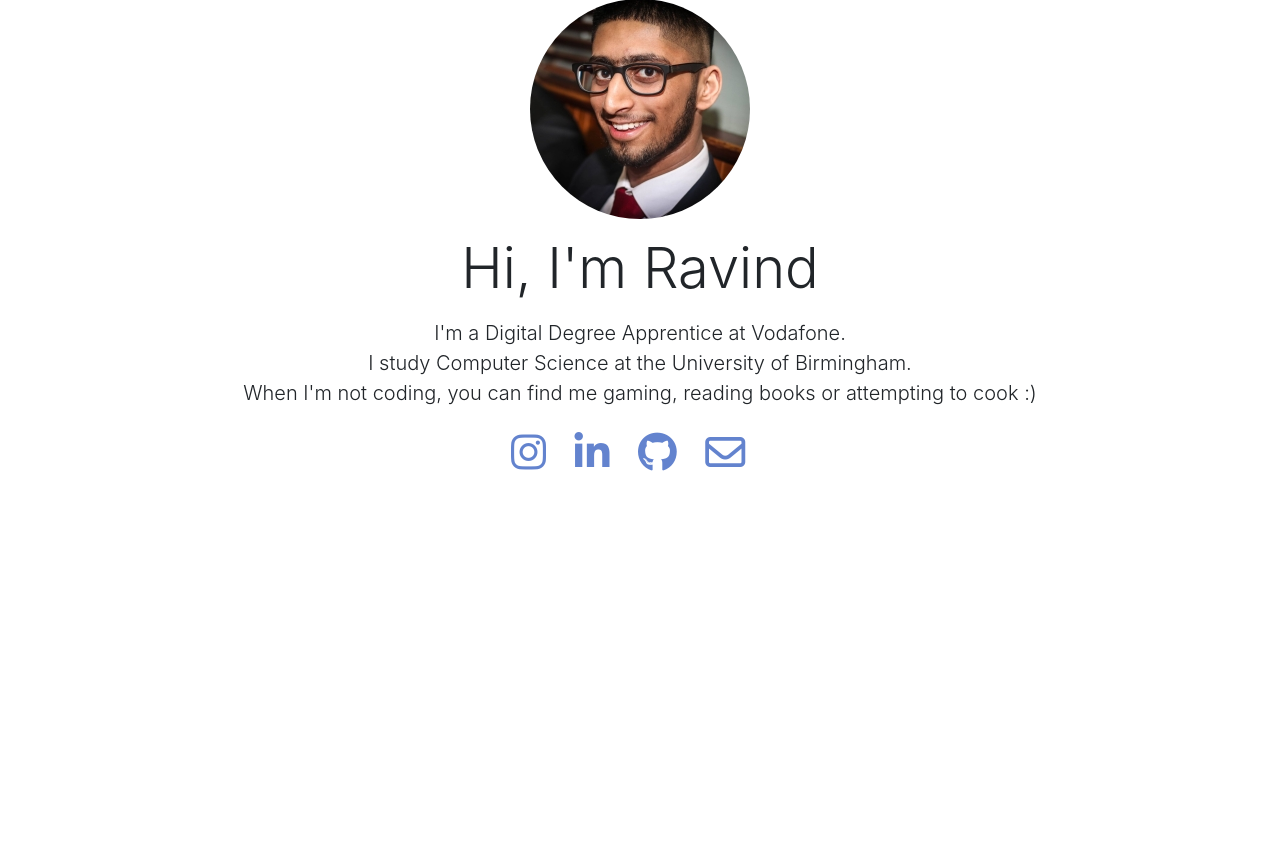
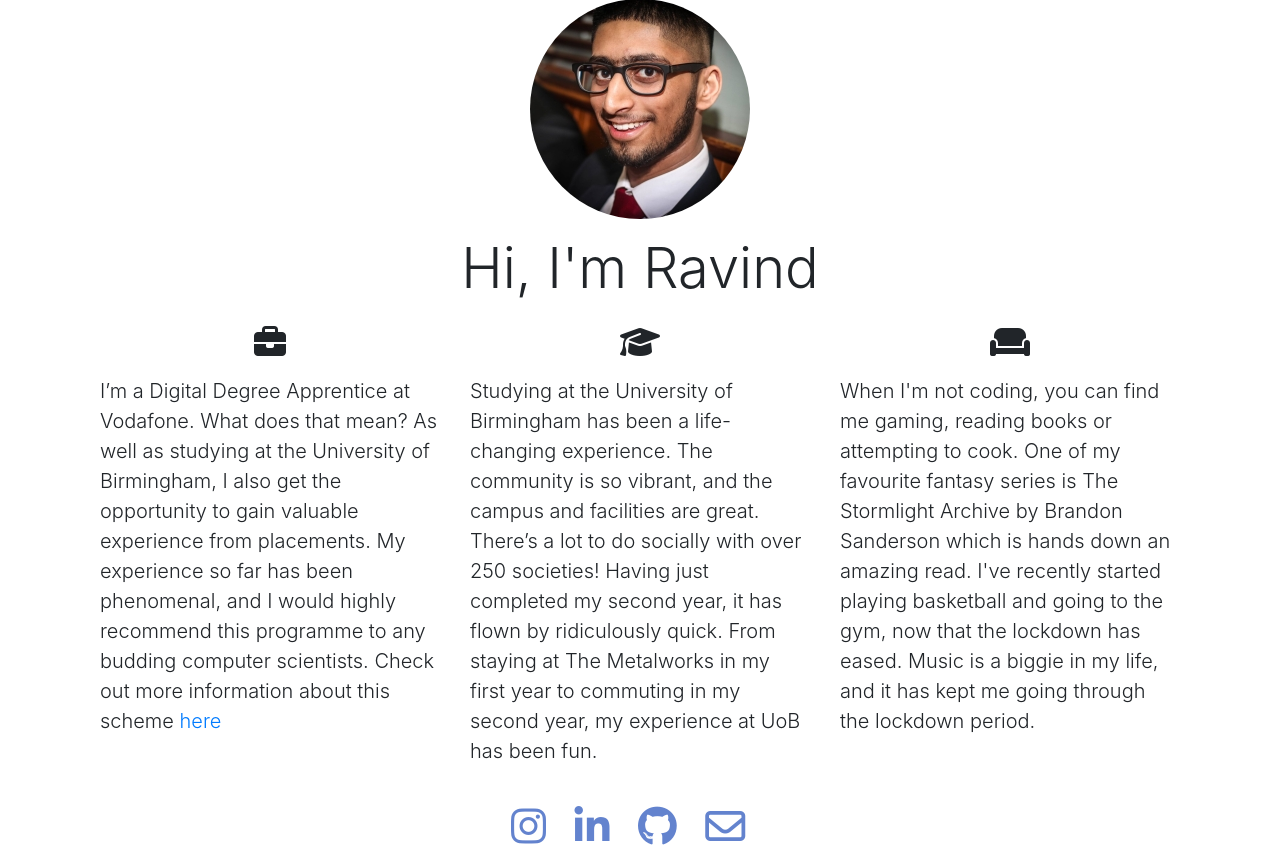
Before and after one commit to RavindTumber/bridging-cwk, a Django app: page / in a window 1280 px wide. Shown: the part 107-954 px from the top of the page. Before the commit the page ends 578 px from the top, so only its background shows below. Run offline with Django 3.2, Linux system fonts and the light colour scheme; some libraries are stand-ins or nearby versions.

Commit message:
Added to the index/home page

```diff
--- a/landing/static/style.css
+++ b/landing/static/style.css
@@ -18,6 +18,10 @@
     width: 100%;
 }
 
+.icons {
+    font-size: 2rem;
+}
+
 i.far,
 i.fab {
     color: #6383CE;
--- a/landing/templates/landing/index.html
+++ b/landing/templates/landing/index.html
@@ -9,7 +9,37 @@
         <div class="container mt-5 text-center">
             <img src="static/picture_of_me.jpg" class="img-fluid rounded-circle">
             <h1 class="display-4 mt-3">Hi, I'm Ravind</h1>
-            <p class="lead mt-3">I'm a Digital Degree Apprentice at Vodafone. <br> I study Computer Science at the University of Birmingham. <br> When I'm not coding, you can find me gaming, reading books or attempting to cook :)</p>
+
+            <div class="container mt-4">
+                <div class="row">
+                    <div class="col-sm">
+                        <i class="fas fa-briefcase icons"></i>
+                        <p class="lead mt-3 text-left">
+                            I’m a Digital Degree Apprentice at Vodafone. What does that mean?
+                            As well as studying at the University of Birmingham, I also get the opportunity to gain valuable experience from placements.
+                            My experience so far has been phenomenal, and I would highly recommend this programme to any budding computer scientists.
+                            Check out more information about this scheme <a href="https://careers.vodafone.co.uk/digital-degree-apprenticeship">here</a>
+                        </p>
+                    </div>
+                    <div class="col-sm">
+                        <i class="fas fa-graduation-cap icons"></i>
+                        <p class="lead mt-3 text-left">
+                            Studying at the University of Birmingham has been a life-changing experience. The community is so vibrant, and the campus and facilities are great.
+                            There’s a lot to do socially with over 250 societies! Having just completed my second year, it has flown by ridiculously quick.
+                            From staying at The Metalworks in my first year to commuting in my second year, my experience at UoB has been fun.
+                        </p>
+                    </div>
+                    <div class="col-sm">
+                        <i class="fas fa-couch icons"></i>
+                        <p class="lead mt-3 text-left">
+                            When I'm not coding, you can find me gaming, reading books or attempting to cook.
+                            One of my favourite fantasy series is The Stormlight Archive by Brandon Sanderson which is hands down an amazing read.
+                            I've recently started playing basketball and going to the gym, now that the lockdown has eased.
+                            Music is a biggie in my life, and it has kept me going through the lockdown period.
+                        </p>
+                    </div>
+                </div>
+            </div>
 
             <div class="mt-4">
                 <a href="https://www.instagram.com/ravindtumber/">
```
